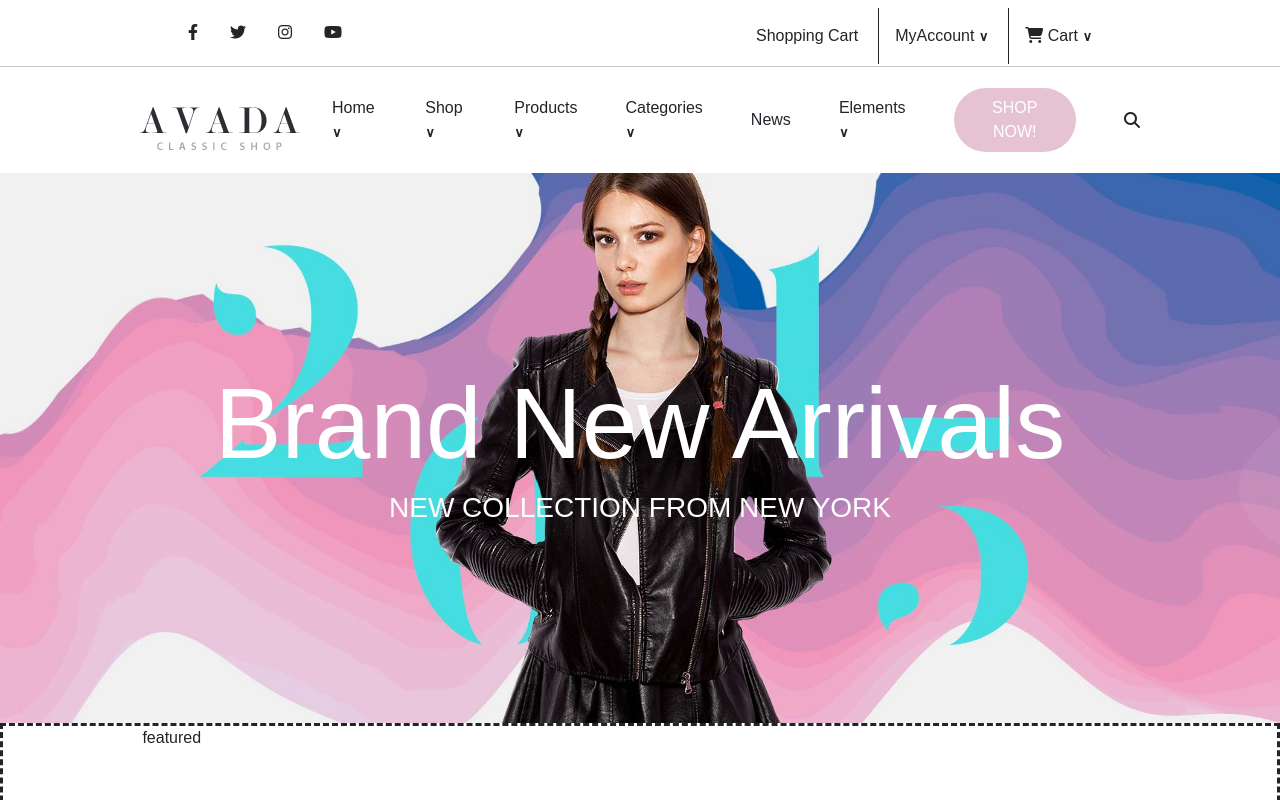
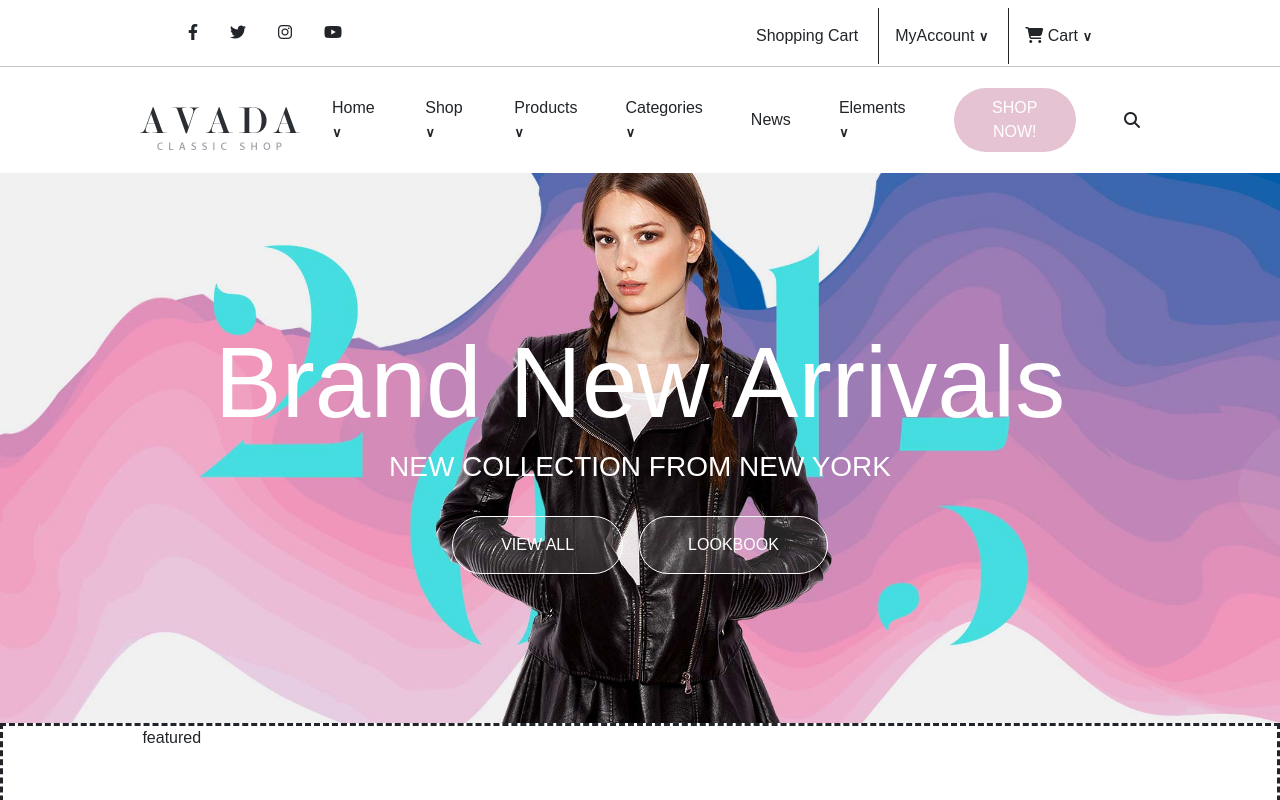
Before and after one commit to L-cir94/proj-html-vuejs, a Vue app: page / in a window 1280 px wide. Shown: the top 800 px of the page. Built offline with nearby package versions, Linux system fonts and the light colour scheme.

Commit message:
jumbutron with details

```diff
--- a/src/assets/scss/app.scss
+++ b/src/assets/scss/app.scss
@@ -14,7 +14,5 @@
     width: 100%;
 }
 footer{
-    height: 550px;
-background-color: $Shark2;
 color: white;
 }
--- a/src/components/AppMain.vue
+++ b/src/components/AppMain.vue
@@ -5,8 +5,11 @@
                 <div class="container h-100 d-flex flex-column justify-content-center align-items-center">
                     <h1>Brand New Arrivals</h1>
                     <h3 class="text-uppercase">new collection from new york</h3>
+                    <div class="buttons d-flex mt-4 gap-3">
+                        <button class="ps-5 pe-5 p-3 rounded-5 text-uppercase">view all</button>
+                    <button class=" ps-5 pe-5 rounded-5 text-uppercase">lookbook</button>
+                    </div>
                 </div>
-
             </div>
         </div>
         <section class="featured">
@@ -85,6 +88,11 @@ export default {
     h3{
         color: white;
     }
+    button{
+        background-color: rgba(255, 255, 255, 0.136);
+        border: white solid 0.1px;
+        color: white;
+    }
 }
 
 .small_jumbutron {
```
